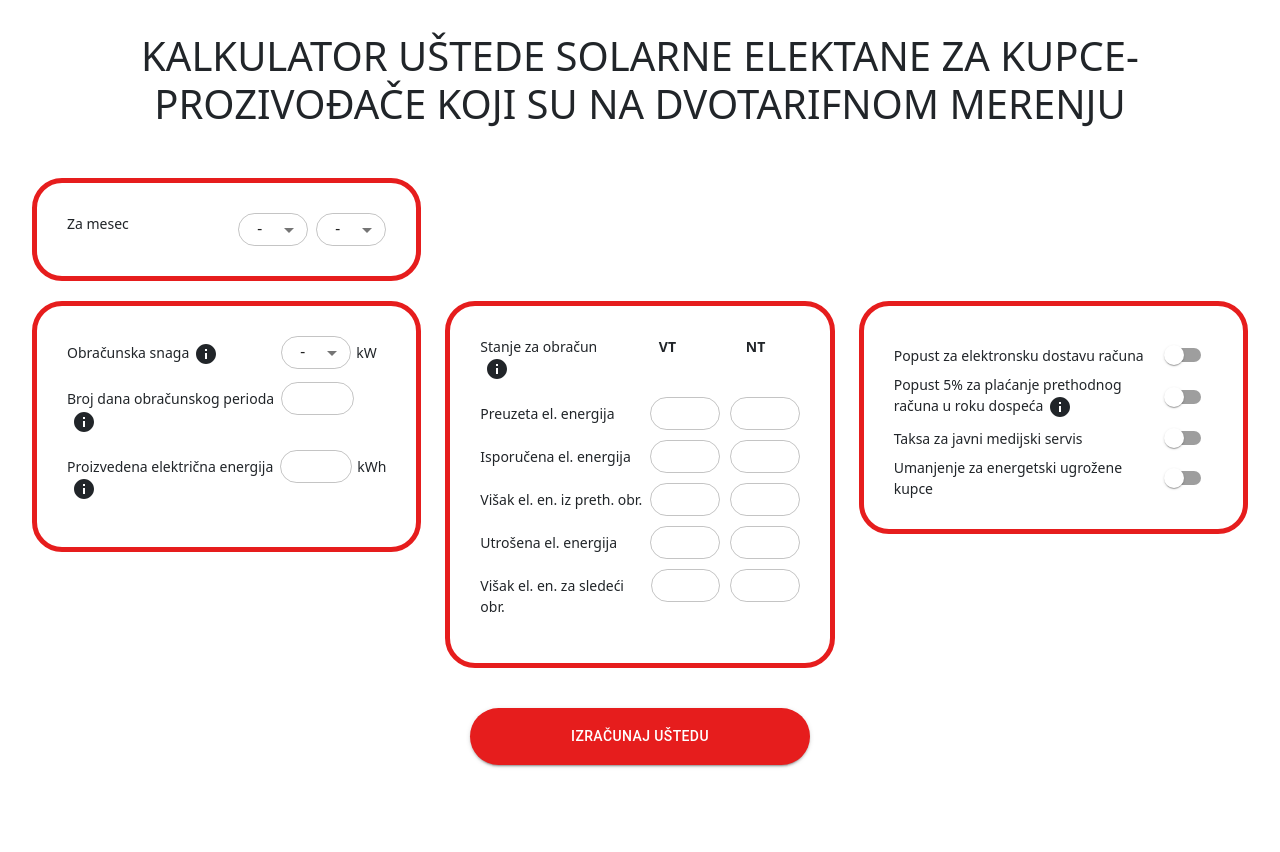
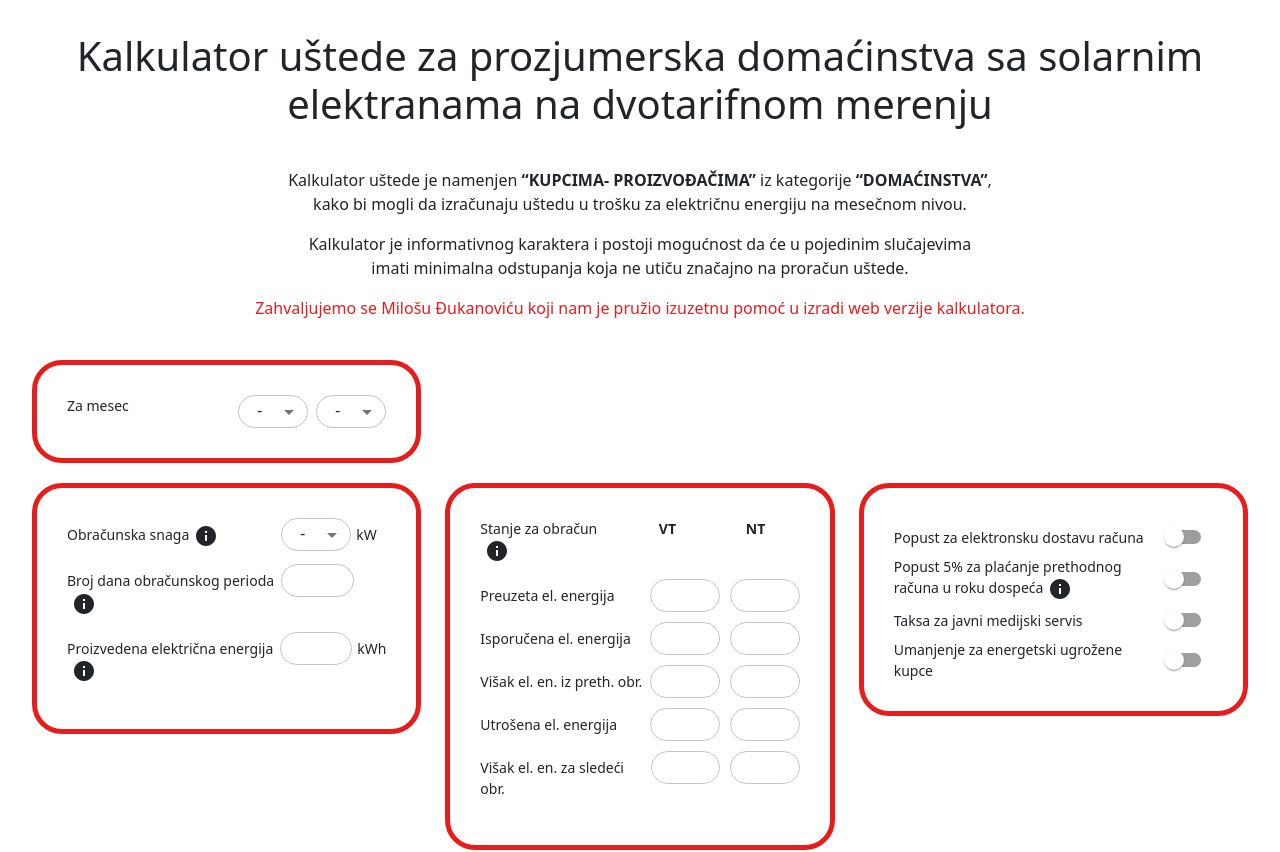
Before and after one commit to ivanstan/solar-prozjumer-calc, a React (Vite) app: page / in a window 1280 px wide. Shown: the top 852 px of the page. Before the commit the page ends 817 px from the top, so only its background shows below. Built offline with nearby package versions, Linux system fonts and the light colour scheme.

Commit message:
Kalkulacije rade

```diff
--- a/src/App.jsx
+++ b/src/App.jsx
@@ -1,8 +1,6 @@
 import React, {useEffect, useState} from 'react'
 import './App.css'
-import {
-  Button, FormControl, MenuItem, Select, styled, Switch, TextField, Tooltip,
-} from "@mui/material";
+import {Button, FormControl, MenuItem, Select, styled, Switch, TextField, Tooltip,} from "@mui/material";
 import {tooltipClasses} from '@mui/material/Tooltip';
 import Cell, {formatter} from "./components/Cell.jsx";
 import If from './components/If.jsx';
@@ -13,8 +11,6 @@ import InfoIcon from '@mui/icons-material/Info';
 
 const emptyItem = " - ";
 const months = [emptyItem, "Januar", "Februar", "Mart", "April", "Maj", "Jun", "Jul", "Avgust", "Septembar", "Oktobar", "Novembar", "Decembar"];
-const currentYear = new Date().getFullYear();
-const currentMonth = new Date().getMonth();
 const years = [emptyItem, 2024, 2025, 2026, 2027, 2028, 2029, 2030];
 
 const emailValid = (email) => {
@@ -86,16 +82,16 @@ function App() {
   const [brojDana, setBrojDana] = useState('');
   const [errorMessage, setErrorMessage] = useState('');
 
-  const [prethodnoPreuzetoVT, setPrethodnoPreuzetoVT] = useState(10554);
-  const [prethodnoPreuzetoNT, setPrethodnoPreuzetoNT] = useState(9492);
-  const [prethodnoIsporucenoVT, setPrethodnoIsporucenoVT] = useState(10522);
-  const [prethodnoIsporucenoNT, setPrethodnoIsporucenoNT] = useState(56);
-
-  const [novoPreuzetoVT, setNovoPreuzetoVT] = useState(11570);
-  const [novoPreuzetoNT, setNovoPreuzetoNT] = useState(9918);
-  const [novoIsporucenoVT, setNovoIsporucenoVT] = useState(10853);
-  const [novoIsporucenoNT, setNovoIsporucenoNT] = useState(59);
-
+  // const [prethodnoPreuzetoVT, setPrethodnoPreuzetoVT] = useState(10554);
+  // const [prethodnoPreuzetoNT, setPrethodnoPreuzetoNT] = useState(9492);
+  // const [prethodnoIsporucenoVT, setPrethodnoIsporucenoVT] = useState(10522);
+  // const [prethodnoIsporucenoNT, setPrethodnoIsporucenoNT] = useState(56);
+  //
+  // const [novoPreuzetoVT, setNovoPreuzetoVT] = useState(11570);
+  // const [novoPreuzetoNT, setNovoPreuzetoNT] = useState(9918);
+  // const [novoIsporucenoVT, setNovoIsporucenoVT] = useState(10853);
+  // const [novoIsporucenoNT, setNovoIsporucenoNT] = useState(59);
+  //
   // const [utrosakPreuzetoVT, setUtrosakPreuzetoVT] = useState(308);
   // const [utrosakPreuzetoNT, setUtrosakPreuzetoNT] = useState(123);
   // const [utrosakIsporucenoVT, setUtrosakIsporucenoVT] = useState(839);
@@ -254,10 +250,6 @@ function App() {
   const [kolicinaUglja, setKolicinaUglja] = useState(0);
 
   const [newsletterChecked, setNewsletterChecked] = useState(false);
-
-  useEffect(() => {
-    // calculate();
-  }, [month, year, elektronskaDostava, popustPlacanje, taksaMedijskiServis, obracunskaSnaga, proizvedenaElEnergija, brojDana, prethodnoPreuzetoVT, prethodnoPreuzetoNT, prethodnoIsporucenoVT, prethodnoIsporucenoNT, novoPreuzetoVT, novoPreuzetoNT, novoIsporucenoVT, novoIsporucenoNT, utrosakVisakPrethodnoVT, utrosakVisakPrethodnoNT, umanjenjeUgrozeniSaSolar, umanjenjeUgrozeniBezSolra, taksaZaMedijskiServis, popustZaPlacanjePrethodnogRacuna, popustZaPlacanjePrethodnogRacunaBezPanela, utrosakPreuzetoVT, utrosakPreuzetoNT, utrosakIsporucenoVT, utrosakIsporucenoNT, utrosakVisakPrethodnoVT, utrosakVisakPrethodnoNT, utrosakUtrosenoVT, utrosakUtrosenoNT, utrosakVisakSledeciVT, utrosakVisakSledeciNT,]);
 
   const fixCharts = () => {
     // const svgs = document.querySelectorAll('.charts svg');
@@ -290,16 +282,6 @@ function App() {
   };
 
   useEffect(() => {
-    // calculate();
-
-    const handleResize = () => fixCharts(); // Call again on window resize
-
-    window.addEventListener('resize', handleResize);
-
-    return () => window.removeEventListener('resize', handleResize);
-  }, []);
-
-  useEffect(() => {
     const _taksa = taksaMedijskiServis ? 349 : 0;
 
     setTaksaZaMedijskiServis(_taksa);
@@ -666,7 +648,7 @@ function App() {
 
     setPopustZaElektronskuDostavu(_popustElektronskaDostava);
 
-    let _naknadaZaPodsticajPovlascenihProizvodjacaIznos = utrosenaElektricnaEnergija * naknadaZaPodsticajPovlascenihProizvodjaca;
+    let _naknadaZaPodsticajPovlascenihProizvodjacaIznos = _utrosenaElektricnaEnergija * naknadaZaPodsticajPovlascenihProizvodjaca;
     setNaknadaZaPodsticajPovlascenihProizvodjacaIznos(_naknadaZaPodsticajPovlascenihProizvodjacaIznos.toFixed(2));
 
     let _naknadaZaUnapredjenjeEnergetskeEfikasnostiIznos = _utrosenaElektricnaEnergija * naknadaZaUnapredjenjeEnergetskeEfikasnosti;
@@ -881,14 +863,25 @@ function App() {
   const calculateDisabled = () => {
     let values = [utrosakPreuzetoVT, utrosakPreuzetoNT, utrosakIsporucenoVT, utrosakIsporucenoNT, utrosakVisakPrethodnoVT, utrosakVisakPrethodnoNT, utrosakUtrosenoVT, utrosakUtrosenoNT, utrosakVisakSledeciVT, utrosakVisakSledeciNT, proizvedenaElEnergija, brojDana, umanjenjeUgrozeniSaSolar, popustZaPlacanjePrethodnogRacuna, brojDana]
 
-    const hasNaN = values.some(value => Number.isNaN(value));
-
-    return hasNaN;
+    return values.some(value => Number.isNaN(value));
   }
 
   return (<>
-    <h1 style={{marginBottom: 50}}>KALKULATOR UŠTEDE SOLARNE ELEKTANE ZA KUPCE-PROZIVOĐAČE KOJI SU NA DVOTARIFNOM
-      MERENJU</h1>
+    <h1 style={{marginBottom: 40}}>Kalkulator uštede za prozjumerska domaćinstva sa solarnim elektranama na dvotarifnom
+      merenju</h1>
+
+    <div style={{marginBottom: 40}}>
+      <p>Kalkulator uštede je namenjen <b>“KUPCIMA-
+        PROIZVOĐAČIMA”</b>&nbsp;iz kategorije&nbsp;<b>“DOMAĆINSTVA”</b>,<br/>
+        kako bi mogli da izračunaju uštedu u trošku za električnu energiju na mesečnom nivou.
+      </p>
+      <p>Kalkulator je informativnog karaktera i postoji mogućnost da će u pojedinim
+        slučajevima<br/>
+        imati minimalna odstupanja koja ne utiču značajno na proračun uštede.</p>
+
+      <p style={{color: '#e61d1d'}}>Zahvaljujemo se Milošu Đukanoviću koji nam je pružio izuzetnu pomoć u izradi web
+        verzije kalkulatora.</p>
+    </div>
 
     <div className="row gy-5" style={{marginBottom: 20, fontSize: 14}}>
       <div className="col-md-4">
@@ -1410,8 +1403,10 @@ function App() {
           {/*  },]}*/}
           {/*  height={230}*/}
           {/*/>*/}
-          <p style={{margin: 0}}>Iznos bez solarnih panela: <strong>{formatter.format(ukupnoZaduzenjeBezPanela)} RSD</strong></p>
-          <p style={{margin: 0}}>Iznos sa solarnim panelima: <strong>{formatter.format(ukupnoZaduzenje)} RSD</strong></p>
+          <p style={{margin: 0}}>Iznos bez solarnih
+            panela: <strong>{formatter.format(ukupnoZaduzenjeBezPanela)} RSD</strong></p>
+          <p style={{margin: 0}}>Iznos sa solarnim panelima: <strong>{formatter.format(ukupnoZaduzenje)} RSD</strong>
+          </p>
           <p style={{margin: 0}}>Ušteda sa solarnim panelima <strong>{formatter.format(ustedaUDinarima)} RSD
             ({parseInt(ustedaUProcentima)}%)</strong></p>
         </div>
@@ -1780,7 +1775,7 @@ function App() {
                style={{
                  flexDirection: 'column', padding: '20px 20px', margin: '0 15px', alignItems: 'center', minWidth: 400
                }}>
-            <img src={'co2.svg'} alt="CO2" width={70} style={{marginRight: 10}}/>
+            <img src={'https://prozjumer.ivanstanojevic.me/co2.svg'} alt="CO2" width={70} style={{marginRight: 10}}/>
             <p>
               Sopstvenom proizvodnjom<br/>
               električne energije ste smanjili<br/>
@@ -1794,7 +1789,8 @@ function App() {
                style={{
                  flexDirection: 'column', padding: '20px 20px', margin: '0 15px', alignItems: 'center', minWidth: 400
                }}>
-            <img src={'coal.svg'} alt="Coal" width={60} style={{margin: '7px 10px'}}/>
+            <img src={'https://prozjumer.ivanstanojevic.me/coal.svg'} alt="Coal" width={60}
+                 style={{margin: '7px 10px'}}/>
             <p>
               Sopstvenom proizvodnjom<br/>
               električne energije smanjili ste<br/>
```
